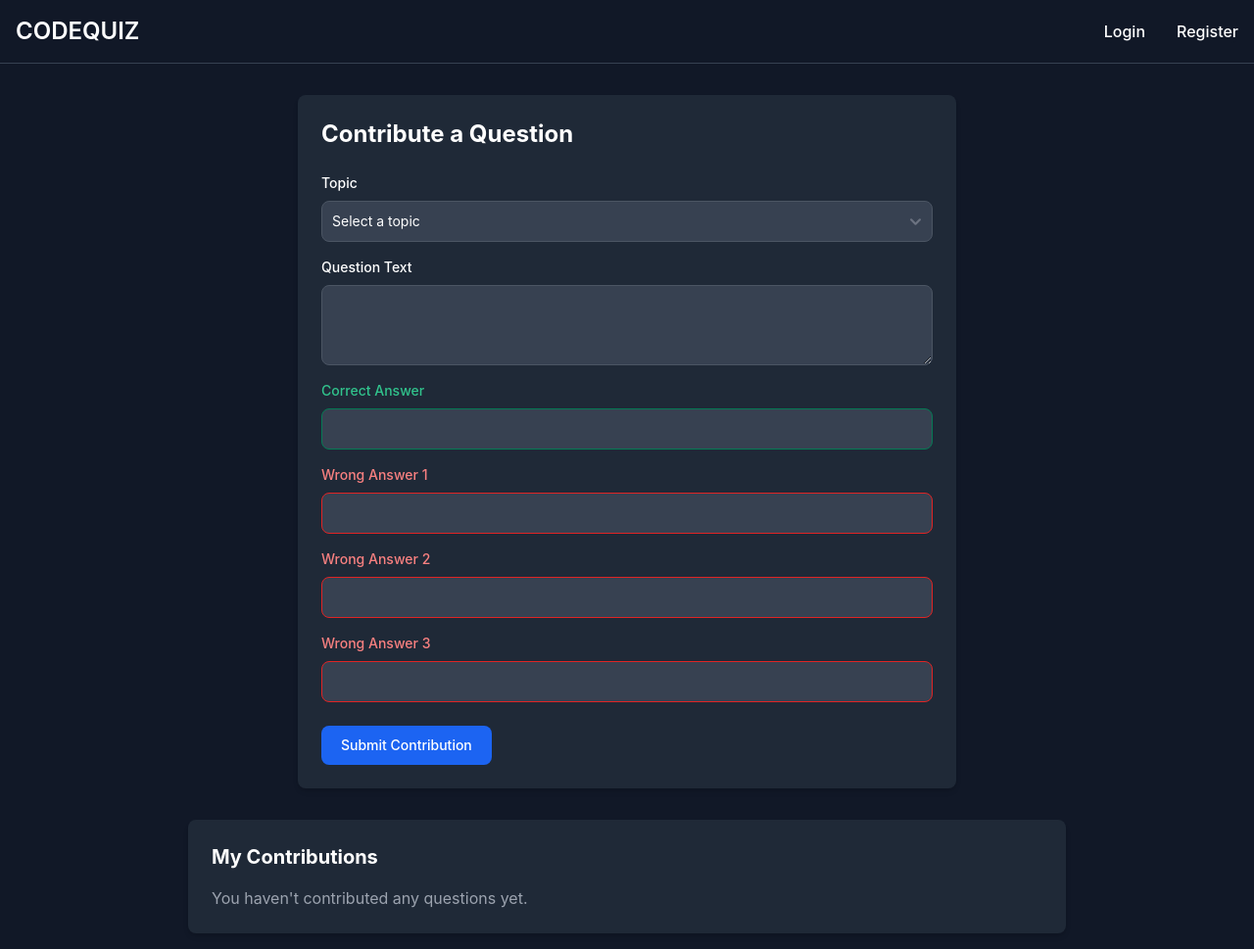
After one commit to GrecuAlexandru/codequiz-bdd, a Flask app: template templates/contribute.html in a window 1280 px wide. The commit adds this page. Shown: the whole page at 98% size. Run offline with Flask 3, Linux system fonts and the light colour scheme; the template is opened without the code that fills it, so the values that code supplies are empty; style sheets or scripts are compiled from the project's sources; some libraries are stand-ins or nearby versions.

Commit message:
Contributions + Admin

```diff
--- a/app.py
+++ b/app.py
@@ -28,6 +28,46 @@ def login_required(view):
         if 'user_id' not in session:
             flash('Please log in to access this page.', 'error')
             return redirect(url_for('login'))
+
+        # Verify user still exists in DB and matches session data
+        try:
+            db = get_db()
+            cursor = db.execute_query("SELECT Username, Role FROM Users WHERE ID = ?", (session['user_id'],))
+            row = cursor.fetchone()
+
+            if not row:
+                # User ID not found
+                session.clear()
+                db.closeConnection()
+                flash('Session expired. Please log in again.', 'error')
+                return redirect(url_for('login'))
+
+            db_username = row[0]
+            db_role = row[1]
+
+            # Check if session data matches current DB data (handles DB resets where ID is reused)
+            if db_username != session.get('username') or db_role != session.get('role'):
+                session.clear()
+                db.closeConnection()
+                flash('Session invalid (data mismatch). Please log in again.', 'error')
+                return redirect(url_for('login'))
+
+            db.closeConnection()
+        except Exception:
+            session.clear()
+            flash('Session validation failed. Please log in again.', 'error')
+            return redirect(url_for('login'))
+
+        return view(**kwargs)
+    return wrapped_view
+
+# Decorator for admin required
+def admin_required(view):
+    @functools.wraps(view)
+    def wrapped_view(**kwargs):
+        if 'role' not in session or session['role'] != 'Admin':
+            flash('Access denied. Admins only.', 'error')
+            return redirect(url_for('index'))
         return view(**kwargs)
     return wrapped_view
 
@@ -354,5 +394,127 @@ def quiz_history(attempt_id):
 
     return render_template('quiz_history.html', details=details)
 
+
+@app.route('/contribute', methods=('GET', 'POST'))
+@login_required
+def contribute():
+    if request.method == 'POST':
+        question_text = request.form['question_text']
+        correct_answer = request.form['correct_answer']
+        wrong1 = request.form['wrong1']
+        wrong2 = request.form['wrong2']
+        wrong3 = request.form['wrong3']
+        topic_id = request.form['topic_id']
+
+        try:
+            db = get_db()
+            db.execute_query(
+                "EXEC AddContribution ?, ?, ?, ?, ?, ?, ?",
+                (session['user_id'], question_text, correct_answer, wrong1, wrong2, wrong3, topic_id)
+            )
+            db.closeConnection()
+            flash('Contribution submitted for review!', 'success')
+            return redirect(url_for('contribute'))
+        except Exception as e:
+            flash(f"Error submitting contribution: {e}", 'error')
+
+    topics = []
+    my_contributions = []
+    try:
+        db = get_db()
+        # Topics
+        cursor = db.execute_query("SELECT ID, Name FROM Topics")
+        rows = cursor.fetchall()
+        for row in rows:
+            topics.append({'id': row[0], 'name': row[1]})
+
+        # User History
+        cursor = db.execute_query("EXEC GetMyContributions ?", (session['user_id'],))
+        rows = cursor.fetchall()
+        for row in rows:
+            my_contributions.append({
+                'question_text': row[0],
+                'topic': row[1],
+                'status': row[2],
+                'date': row[3].strftime('%Y-%m-%d %H:%M')
+            })
+
+        db.closeConnection()
+    except Exception as e:
+        flash(f"Error loading data: {e}", 'error')
+
+    return render_template('contribute.html', topics=topics, my_contributions=my_contributions)
+
+@app.route('/admin')
+@admin_required
+def admin_dashboard():
+    contributions = []
+    quizzes = []
+    try:
+        db = get_db()
+
+        # Get pending contributions
+        cursor = db.execute_query("EXEC GetPendingContributions")
+        rows = cursor.fetchall()
+        for row in rows:
+            contributions.append({
+                'id': row[0],
+                'username': row[1],
+                'question_text': row[2],
+                'correct_answer': row[3],
+                'wrong1': row[4],
+                'wrong2': row[5],
+                'wrong3': row[6],
+                'topic': row[7],
+                'date': row[8].strftime('%Y-%m-%d %H:%M')
+            })
+
+        # Get quizzes for dropdown
+        cursor = db.execute_query("SELECT ID, Title FROM Quizzes")
+        q_rows = cursor.fetchall()
+        for row in q_rows:
+            quizzes.append({'id': row[0], 'title': row[1]})
+
+        db.closeConnection()
+    except Exception as e:
+        flash(f"Error loading admin dashboard: {e}", 'error')
+
+    return render_template('admin_dashboard.html', contributions=contributions, quizzes=quizzes)
+
+@app.route('/admin/approve', methods=['POST'])
+@admin_required
+def approve_contribution():
+    contribution_id = request.form['contribution_id']
+    target_quiz_id = request.form['target_quiz_id']
+    difficulty = request.form['difficulty']
+
+    try:
+        db = get_db()
+        db.execute_query(
+            "EXEC ApproveContribution ?, ?, ?",
+            (contribution_id, target_quiz_id, difficulty)
+        )
+        db.closeConnection()
+        flash('Contribution approved!', 'success')
+    except Exception as e:
+        flash(f"Error approving contribution: {e}", 'error')
+
+    return redirect(url_for('admin_dashboard'))
+
+@app.route('/admin/reject', methods=['POST'])
+@admin_required
+def reject_contribution():
+    contribution_id = request.form['contribution_id']
+
+    try:
+        db = get_db()
+        db.execute_query("EXEC RejectContribution ?", (contribution_id,))
+        db.closeConnection()
+        flash('Contribution rejected.', 'success')
+    except Exception as e:
+        flash(f"Error rejecting contribution: {e}", 'error')
+
+    return redirect(url_for('admin_dashboard'))
+
 if __name__ == '__main__':
     app.run(debug=True)
--- a/seed_data.sql
+++ b/seed_data.sql
@@ -6,6 +6,11 @@ INSERT INTO Companies (Name, Description) VALUES
 ('Google', 'Search and AI giant'),
 ('Microsoft', 'Software and Cloud'),
 ('Amazon', 'E-commerce and Cloud');
+GO
+
+-- Seed Users with Admin (admin/admin123)
+INSERT INTO Users (Username, PasswordHash, Email, Role) VALUES
+('admin', 'scrypt:32768:8:1$xlyf7fxHRJOnxt0Y$685eeecb2f705642685dbeb7a8ba0600049b5e8f8eeb27e6a0898ab18a7186ae3fbb1078e0cf49c2b5b0df288c0b5e5ea372a02bdf9636c000049fabe3daa292', 'admin@codequiz.com', 'Admin');
 GO
 
 -- Seed Topics
--- a/templates/base.html
+++ b/templates/base.html
@@ -30,6 +30,14 @@
                 <li>
                     <a href="{{ url_for('profile') }}" class="block py-2 px-3 text-gray-900 rounded hover:bg-gray-100 md:hover:bg-transparent md:border-0 md:hover:text-blue-700 md:p-0 dark:text-white md:dark:hover:text-blue-500 dark:hover:bg-gray-700 dark:hover:text-white md:dark:hover:bg-transparent">Profile</a>
                 </li>
+                <li>
+                    <a href="{{ url_for('contribute') }}" class="block py-2 px-3 text-gray-900 rounded hover:bg-gray-100 md:hover:bg-transparent md:border-0 md:hover:text-blue-700 md:p-0 dark:text-white md:dark:hover:text-blue-500 dark:hover:bg-gray-700 dark:hover:text-white md:dark:hover:bg-transparent">Contribute</a>
+                </li>
+                {% if session.get('role') == 'Admin' %}
+                <li>
+                    <a href="{{ url_for('admin_dashboard') }}" class="block py-2 px-3 text-gray-900 rounded hover:bg-gray-100 md:hover:bg-transparent md:border-0 md:hover:text-red-700 md:p-0 dark:text-white md:dark:hover:text-red-500 dark:hover:bg-gray-700 dark:hover:text-white md:dark:hover:bg-transparent">Review Contributions</a>
+                </li>
+                {% endif %}
                 <li>
                     <a href="{{ url_for('logout') }}" class="block py-2 px-3 text-gray-900 rounded hover:bg-gray-100 md:hover:bg-transparent md:border-0 md:hover:text-blue-700 md:p-0 dark:text-white md:dark:hover:text-blue-500 dark:hover:bg-gray-700 dark:hover:text-white md:dark:hover:bg-transparent">Logout</a>
                 </li>
--- /dev/null
+++ b/templates/contribute.html
@@ -0,0 +1,93 @@
+{% extends 'base.html' %}
+
+{% block title %}Contribute Question - Codequiz{% endblock %}
+
+{% block content %}
+<div class="max-w-2xl mx-auto bg-white dark:bg-gray-800 p-6 rounded-lg shadow-md">
+    <h2 class="text-2xl font-bold mb-6 text-gray-900 dark:text-white">Contribute a Question</h2>
+
+    <form method="post">
+        <div class="mb-4">
+            <label for="topic_id" class="block mb-2 text-sm font-medium text-gray-900 dark:text-white">Topic</label>
+            <select name="topic_id" id="topic_id" required class="bg-gray-50 border border-gray-300 text-gray-900 text-sm rounded-lg focus:ring-blue-500 focus:border-blue-500 block w-full p-2.5 dark:bg-gray-700 dark:border-gray-600 dark:placeholder-gray-400 dark:text-white">
+                <option value="" disabled selected>Select a topic</option>
+                {% for topic in topics %}
+                <option value="{{ topic.id }}">{{ topic.name }}</option>
+                {% endfor %}
+            </select>
+        </div>
+
+        <div class="mb-4">
+            <label for="question_text" class="block mb-2 text-sm font-medium text-gray-900 dark:text-white">Question Text</label>
+            <textarea name="question_text" id="question_text" rows="3" required class="bg-gray-50 border border-gray-300 text-gray-900 text-sm rounded-lg focus:ring-blue-500 focus:border-blue-500 block w-full p-2.5 dark:bg-gray-700 dark:border-gray-600 dark:placeholder-gray-400 dark:text-white"></textarea>
+        </div>
+
+        <div class="mb-4">
+            <label for="correct_answer" class="block mb-2 text-sm font-medium text-green-600 dark:text-green-400">Correct Answer</label>
+            <input type="text" name="correct_answer" id="correct_answer" required class="bg-green-50 border border-green-300 text-gray-900 text-sm rounded-lg focus:ring-green-500 focus:border-green-500 block w-full p-2.5 dark:bg-gray-700 dark:border-green-600 dark:placeholder-gray-400 dark:text-white">
+        </div>
+
+        <div class="grid gap-4 mb-6 md:grid-cols-1">
+            <div>
+                <label for="wrong1" class="block mb-2 text-sm font-medium text-red-600 dark:text-red-400">Wrong Answer 1</label>
+                <input type="text" name="wrong1" id="wrong1" required class="bg-red-50 border border-red-300 text-gray-900 text-sm rounded-lg focus:ring-red-500 focus:border-red-500 block w-full p-2.5 dark:bg-gray-700 dark:border-red-600 dark:placeholder-gray-400 dark:text-white">
+            </div>
+            <div>
+                <label for="wrong2" class="block mb-2 text-sm font-medium text-red-600 dark:text-red-400">Wrong Answer 2</label>
+                <input type="text" name="wrong2" id="wrong2" required class="bg-red-50 border border-red-300 text-gray-900 text-sm rounded-lg focus:ring-red-500 focus:border-red-500 block w-full p-2.5 dark:bg-gray-700 dark:border-red-600 dark:placeholder-gray-400 dark:text-white">
+            </div>
+            <div>
+                <label for="wrong3" class="block mb-2 text-sm font-medium text-red-600 dark:text-red-400">Wrong Answer 3</label>
+                <input type="text" name="wrong3" id="wrong3" required class="bg-red-50 border border-red-300 text-gray-900 text-sm rounded-lg focus:ring-red-500 focus:border-red-500 block w-full p-2.5 dark:bg-gray-700 dark:border-red-600 dark:placeholder-gray-400 dark:text-white">
+            </div>
+        </div>
+
+        <button type="submit" class="text-white bg-blue-700 hover:bg-blue-800 focus:ring-4 focus:outline-none focus:ring-blue-300 font-medium rounded-lg text-sm w-full sm:w-auto px-5 py-2.5 text-center dark:bg-blue-600 dark:hover:bg-blue-700 dark:focus:ring-blue-800">Submit Contribution</button>
+    </form>
+</div>
+
+<div class="max-w-4xl mx-auto mt-8 bg-white dark:bg-gray-800 p-6 rounded-lg shadow-md">
+    <h3 class="text-xl font-bold mb-4 text-gray-900 dark:text-white">My Contributions</h3>
+
+    {% if my_contributions %}
+    <div class="relative overflow-x-auto">
+        <table class="w-full text-sm text-left rtl:text-right text-gray-500 dark:text-gray-400">
+            <thead class="text-xs text-gray-700 uppercase bg-gray-50 dark:bg-gray-700 dark:text-gray-400">
+                <tr>
+                    <th scope="col" class="px-6 py-3">Question</th>
+                    <th scope="col" class="px-6 py-3">Topic</th>
+                    <th scope="col" class="px-6 py-3">Date</th>
+                    <th scope="col" class="px-6 py-3">Status</th>
+                </tr>
+            </thead>
+            <tbody>
+                {% for contrib in my_contributions %}
+                <tr class="bg-white border-b dark:bg-gray-800 dark:border-gray-700">
+                    <td class="px-6 py-4 font-medium text-gray-900 whitespace-nowrap dark:text-white">
+                        {{ contrib.question_text | truncate(50) }}
+                    </td>
+                    <td class="px-6 py-4">
+                        {{ contrib.topic }}
+                    </td>
+                    <td class="px-6 py-4">
+                        {{ contrib.date }}
+                    </td>
+                    <td class="px-6 py-4">
+                        {% if contrib.status == 'Approved' %}
+                            <span class="bg-green-100 text-green-800 text-xs font-medium me-2 px-2.5 py-0.5 rounded dark:bg-green-900 dark:text-green-300">Approved</span>
+                        {% elif contrib.status == 'Rejected' %}
+                            <span class="bg-red-100 text-red-800 text-xs font-medium me-2 px-2.5 py-0.5 rounded dark:bg-red-900 dark:text-red-300">Rejected</span>
+                        {% else %}
+                            <span class="bg-yellow-100 text-yellow-800 text-xs font-medium me-2 px-2.5 py-0.5 rounded dark:bg-yellow-900 dark:text-yellow-300">Pending</span>
+                        {% endif %}
+                    </td>
+                </tr>
+                {% endfor %}
+            </tbody>
+        </table>
+    </div>
+    {% else %}
+    <p class="text-gray-500 dark:text-gray-400">You haven't contributed any questions yet.</p>
+    {% endif %}
+</div>
+{% endblock %}
```
Also changed, not shown: procedures.sql (+142 -0 lines), templates/admin_dashboard.html (added, +90 -0 lines).
